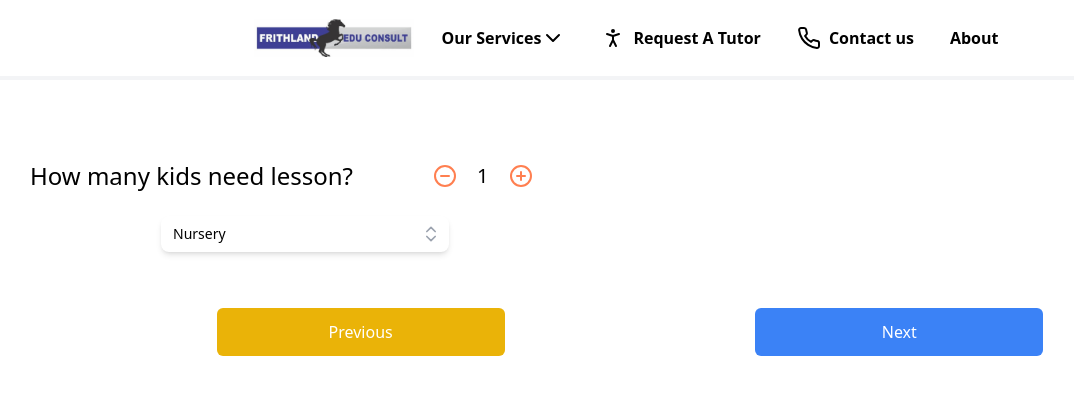
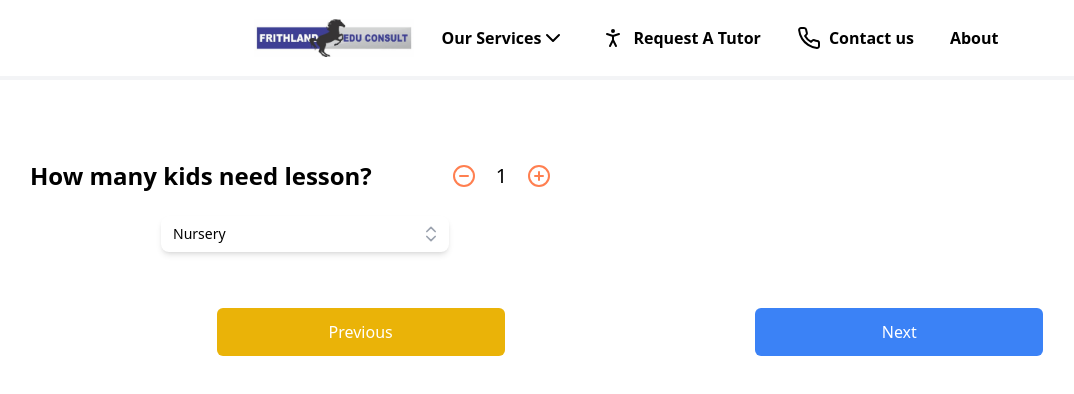
Before and after one commit to Mayor-Rhymes/learning-platform, a Vue app: page /request-a-tutor in a window 1280 px wide. Shown: the top 394 px of the page, without its empty margins (10-1084 px from the left). Built offline with nearby package versions, Linux system fonts and the light colour scheme; a web font is replaced by a local one; what @splidejs/vue-splide would draw is missing.

Commit message:
Minor fixes

```diff
--- a/src/views/RequestATutorView.vue
+++ b/src/views/RequestATutorView.vue
@@ -72,7 +72,7 @@ const handleFormSubmission = (e) => {
 <template>
   <div v-if="step === 1">
     <div class="flex items-center px-10 gap-20">
-      <p class="text-lg lg:text-2xl">How many kids need lesson?</p>
+      <p class="text-lg lg:text-2xl font-semibold">How many kids need lesson?</p>
 
       <div class="flex justify-evenly items-center gap-5">
         <MinusCircle @click="handleChildNumberDecrement" color="coral" />
@@ -93,7 +93,7 @@ const handleFormSubmission = (e) => {
   </div>
 
   <div class="flex flex-col p-5" v-if="step === 2">
-    <p>Which Do You Prefer?</p>
+    <p class="self-center text-xl font-semibold">Which Do You Prefer?</p>
     <RadioGroup v-model="selected" class="px-20 mt-5">
       <RadioGroupLabel class="sr-only">Preference</RadioGroupLabel>
       <div class="space-y-2 flex flex-col gap-10">
@@ -155,6 +155,7 @@ const handleFormSubmission = (e) => {
       class="flex flex-col gap-10 w-full lg:w-[75%] mx-auto p-10 shadow-lg"
       @submit="handleFormSubmission"
     >
+      <p class="font-semibold text-center text-xl">Please enter your personal information</p>
       <div class="flex justify-between flex-col lg:flex-row gap-10">
         <input
           ref="firstName"
```
